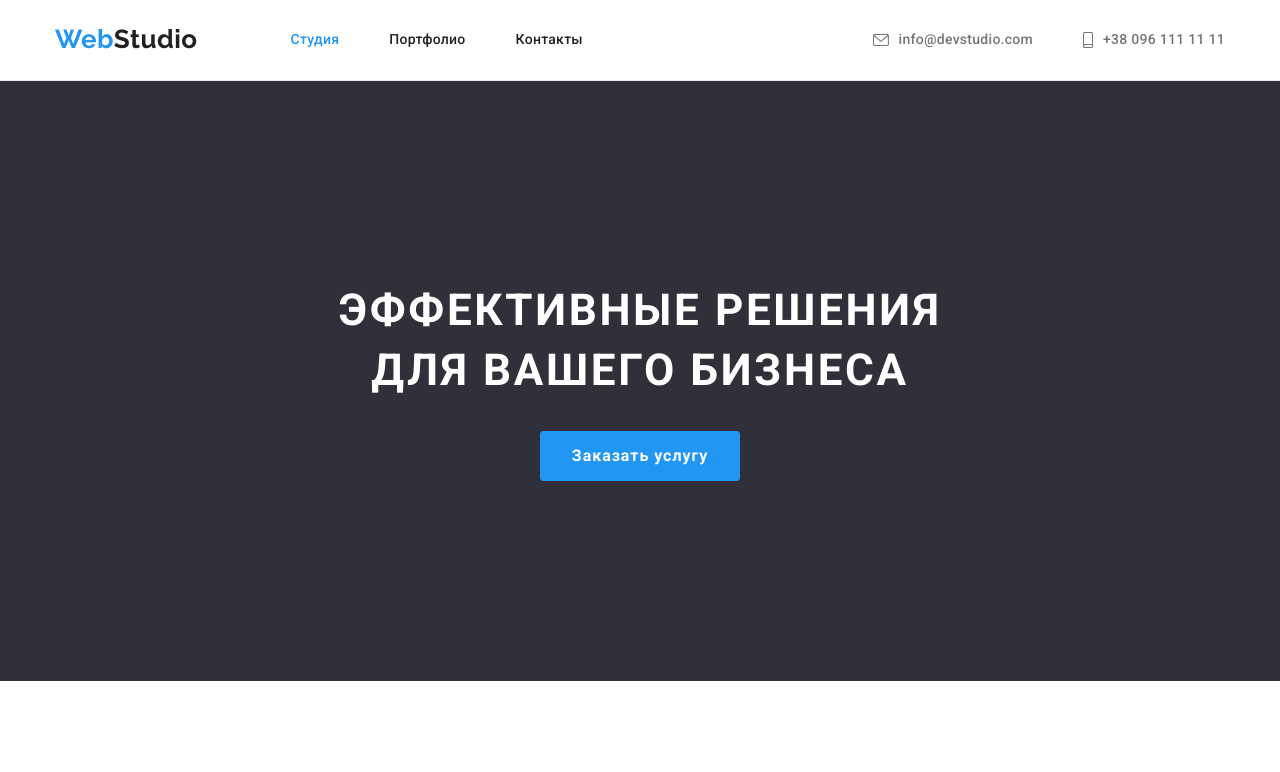
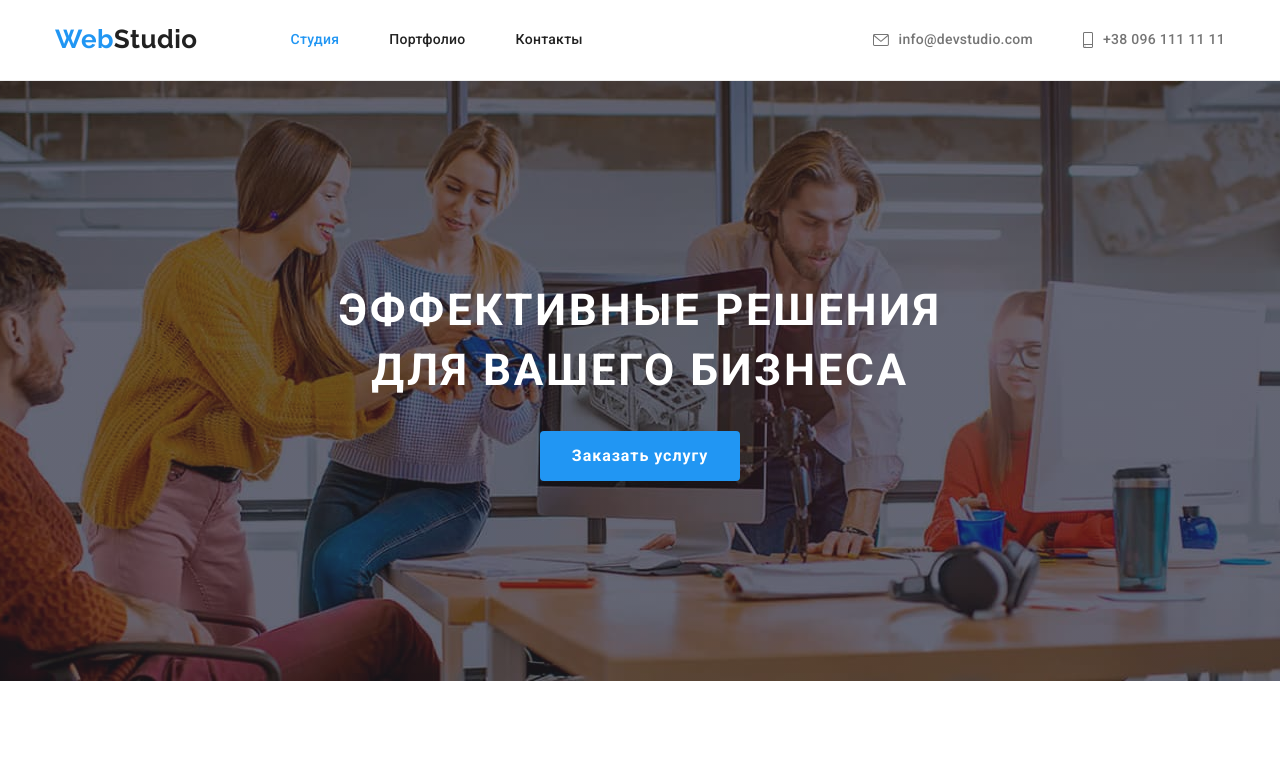
Before and after one commit to shvydkyi/goit-markup-hw-04, a plain HTML site: page index.html in a window 1280 px wide. Shown: the top 772 px of the page. Drawn offline with nearby package versions, Linux system fonts and the light colour scheme.

Commit message:
hero-done

```diff
--- a/css/styles.css
+++ b/css/styles.css
@@ -192,6 +192,23 @@ margin-left: -93px;
   align-items: center;
   background-color: var(--background-color);
   padding: 200px 0;
+}
+
+.hero {
+  max-width: 1600px;
+  height: 600px;
+  margin-left: auto;
+  margin-right: auto;
+  background-repeat: no-repeat;
+  background-size: cover;
+  background-position: center;
+  background-color: var(--background-color);
+  background-image: linear-gradient(to right, rgba(47, 48, 58, 0.4), rgba(47, 48, 58, 0.4)),
+    url('../images/hero.jpg');
+  color: var(--white-color);
+  text-align: center;
+  padding-top: 200px;
+  padding-bottom: 200px;
 }
 
 .hero-container {
--- a/index.html
+++ b/index.html
@@ -48,7 +48,7 @@
 
     <main>
         <!-- Герой -->
-        <section class="hero">
+        <section class="hero overlay">
             <div class="container hero-container">
             <h1 class="hero-title">Эффективные решения для вашего бизнеса</h1>
             <button class="hero-btn">Заказать услугу</button>
```
Also changed, not shown: images/hero.jpg (added).
